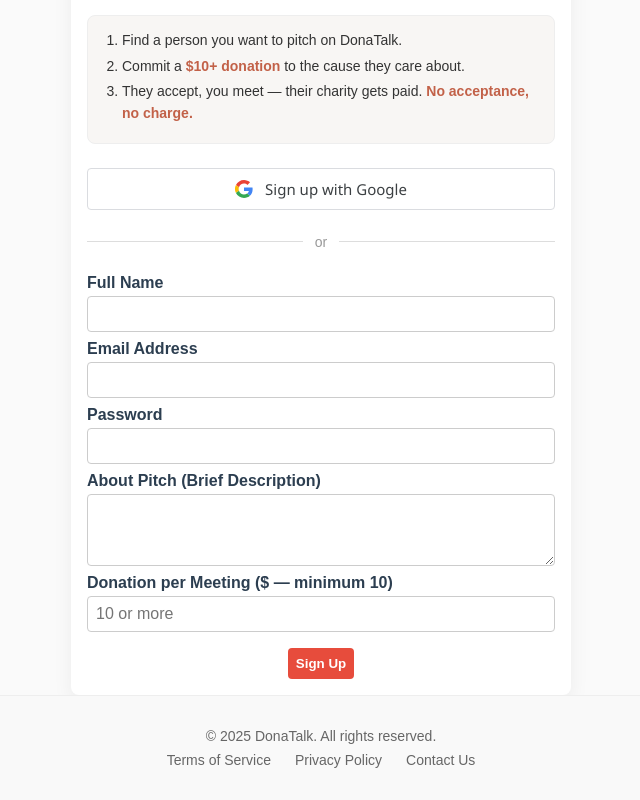
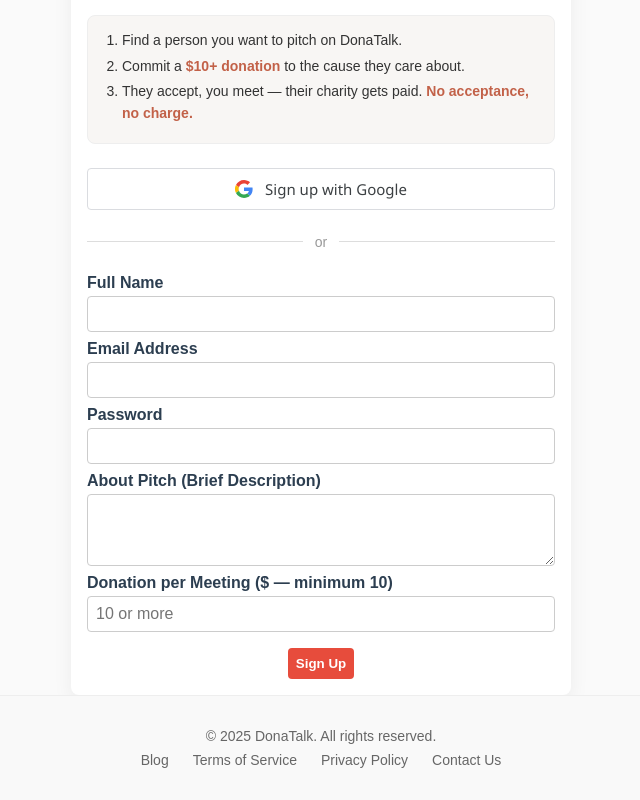
Before and after one commit to atxapple/donatalk, a Next.js app: page /pitcher/signup in a window 1280 px wide. Shown: the part 250-1050 px from the top of the page, without its empty margins (319-959 px from the left). Built offline with nearby package versions, Linux system fonts and the light colour scheme; no server answers.

Commit message:
feat(seo): link the donatalk.com blog from the app footer
Co-Authored-By: Claude Fable 5 <noreply@anthropic.com>

```diff
--- a/components/Footer.tsx
+++ b/components/Footer.tsx
@@ -37,6 +37,7 @@ export default function Footer() {
     <FooterContainer>
       <div>© {new Date().getFullYear()} DonaTalk. All rights reserved.</div>
       <FooterLinks>
+        <FooterLink href="https://donatalk.com/category/blog/">Blog</FooterLink>
         <FooterLink href="https://donatalk.com/terms-of-service/">Terms of Service</FooterLink>
         <FooterLink href="https://donatalk.com/privacy-policy/">Privacy Policy</FooterLink>
         <FooterLink href="mailto:support@donatalk.com">Contact Us</FooterLink>
```
